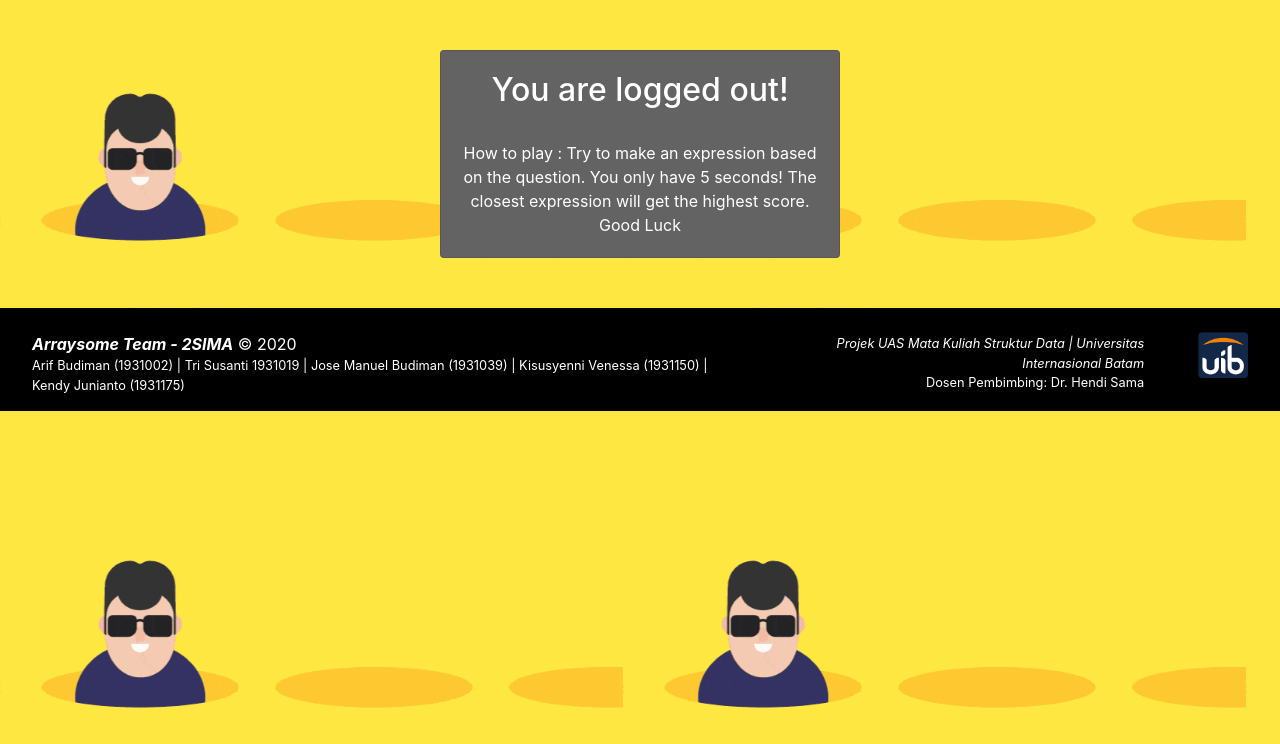
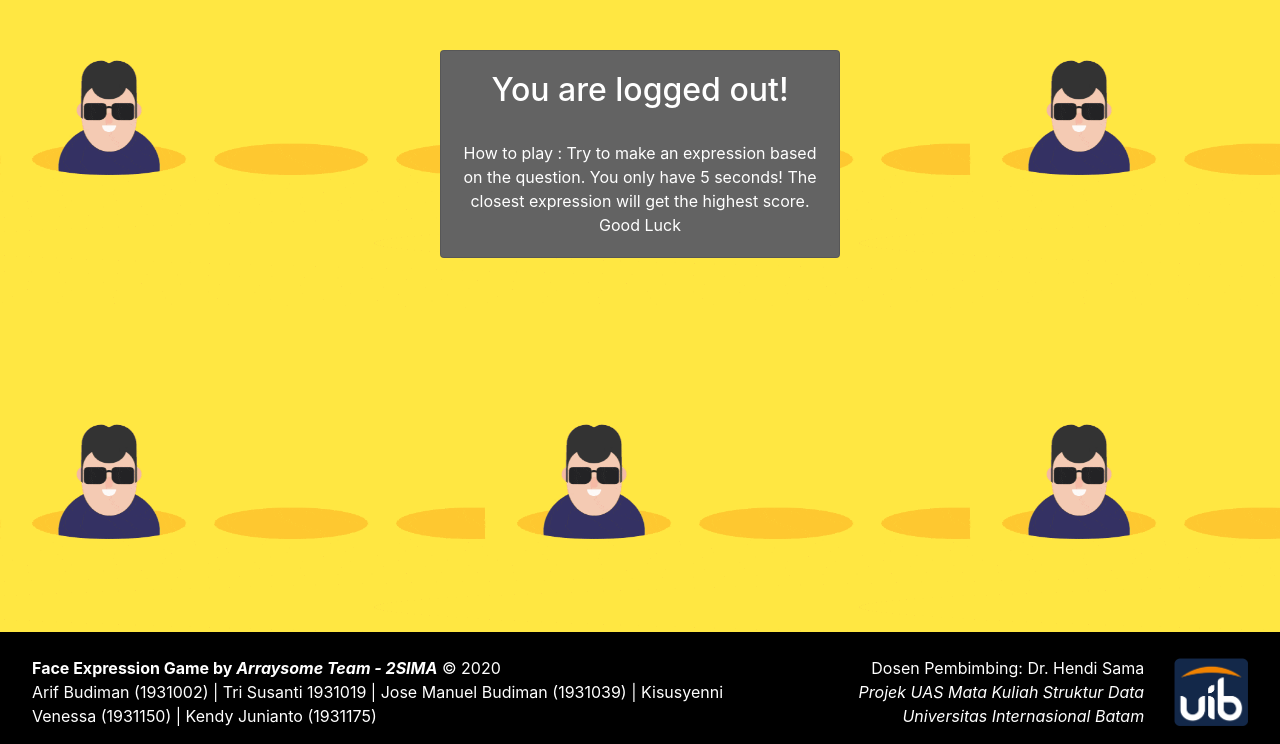
Before and after one commit to 2SIMA-Tim-Struktur-Data/face-detection-game, a PHP site: page / in a window 1280 px wide. Shown: the part 56-800 px from the top of the page. Run offline with PHP 8.4, Linux system fonts and the light colour scheme.

Commit message:
Change footer style

```diff
--- a/css/homepage.css
+++ b/css/homepage.css
@@ -16,12 +16,29 @@ body {
     margin: auto;
     width: 25rem;
 }
-
-@media screen and (max-width: 435px) {
+footer{
+    position: absolute;
+    bottom: 0em;
+    width:100vw;
+    padding: 1.5rem 2rem 1rem;
+    background: #000000;
+}
+footer p {
+    color: #ffffff;
+    margin:0;
+}
+@media screen and (max-width: 576px) {
     .container {
         padding: 50px 20px;
     }
     .container .card {
         width: 17rem;
     }
+    footer {
+        position: relative;
+        bottom: 0;
+    }
+    footer .logo-uib img {
+        width: 70px;
+    }
 }
--- a/index.php
+++ b/index.php
@@ -5,12 +5,12 @@
 <head>
     <meta charset="UTF-8">
     <meta name="viewport" content="width=device-width, initial-scale=1.0">
-    <link rel="stylesheet" href="css/homepage.css">
-    <link rel="stylesheet" href="css/navbar.css">
     <link rel="stylesheet" href="https://stackpath.bootstrapcdn.com/bootstrap/4.3.1/css/bootstrap.min.css">
     <script src="https://cdnjs.cloudflare.com/ajax/libs/jquery/3.4.1/jquery.min.js" charset="utf-8"></script>
     <title>Home | Face Expression Game</title>
     <?php include_once("./head.php") ?>
+    <link rel="stylesheet" href="css/navbar.css">
+    <link rel="stylesheet" href="css/homepage.css">
 </head>
 
 <body>
@@ -45,24 +45,24 @@
             </div>
         </div>
     </main>
-    <footer style="position:relative; bottom:0em; width:100vw; padding: 1.5rem 2rem 1rem; background: #000000">
+    <footer>
         <div class="row">
             <div class="team col-md-7 col-sm-12 text-md-left text-center mb-md-0 mb-2">
-                <p style="color: #ffffff; margin:0; ">
-                    <b><em>Arraysome Team - 2SIMA</em></b> &copy; 2020
+                <p>
+                    <b>Face Expression Game by <em>Arraysome Team - 2SIMA</em></b> &copy; 2020
                 </p>
-                <p style="color: #ffffff; margin:0; font-size:.8rem;"> Arif Budiman (1931002) | Tri Susanti 1931019 | Jose
+                <p> Arif Budiman (1931002) | Tri Susanti 1931019 | Jose
                     Manuel Budiman (1931039) | Kisusyenni Venessa (1931150) | Kendy Junianto (1931175)</p>
             </div>
             <div class="project col-md-4 col-sm-12 text-md-right text-center align-self-center mb-md-0 mb-2">
-                <p style="color: #ffffff; margin:0; display:inline-block;font-size:.8rem; ">
-                    <em>Projek UAS Mata Kuliah Struktur Data | Universitas Internasional Batam </em>
+                <p>
+                    Dosen Pembimbing: Dr. Hendi Sama
                     <br>
-                    Dosen Pembimbing: Dr. Hendi Sama
+                    <em>Projek UAS Mata Kuliah Struktur Data <br> Universitas Internasional Batam </em>
                 </p>
             </div>
-            <div class="logo-uib col-md-1 text-md-right text-center">
-                <img style="display: inline-block;" src="img/logo-uib.png" width="50" alt="">
+            <div class="logo-uib col-md-1  col-sm-12 text-md-right text-center align-self-center">
+                <img class="img-fluid" src="img/logo-uib.png" alt="logo-uib">
             </div>
         </div>
     </footer>
```
